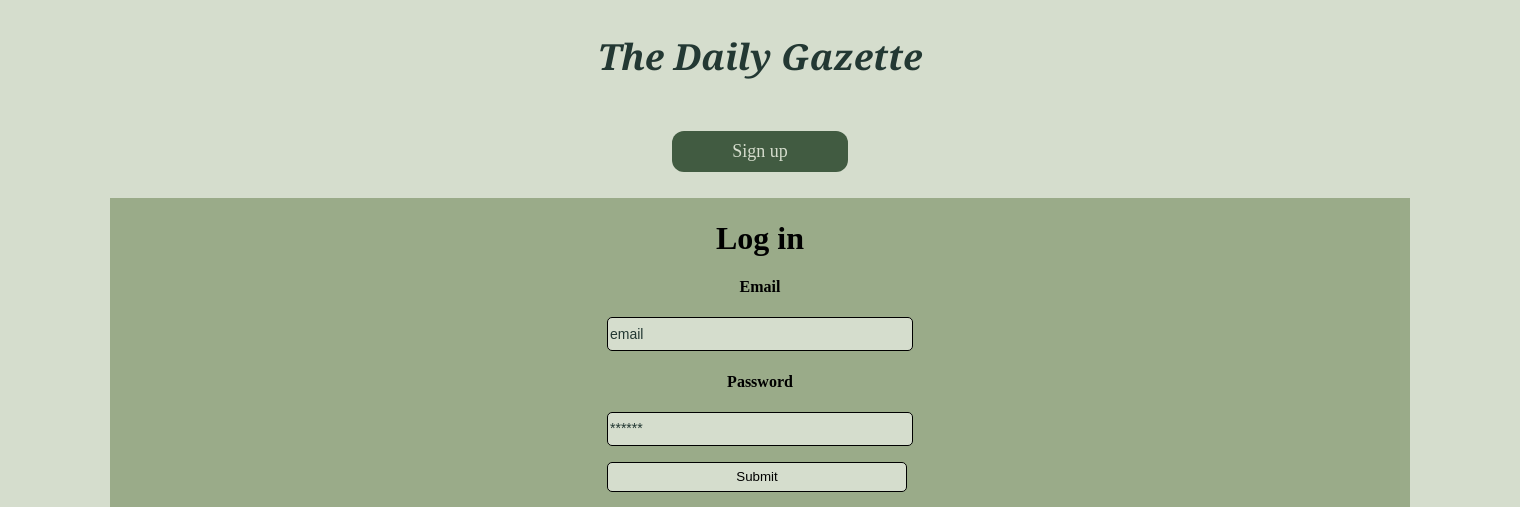
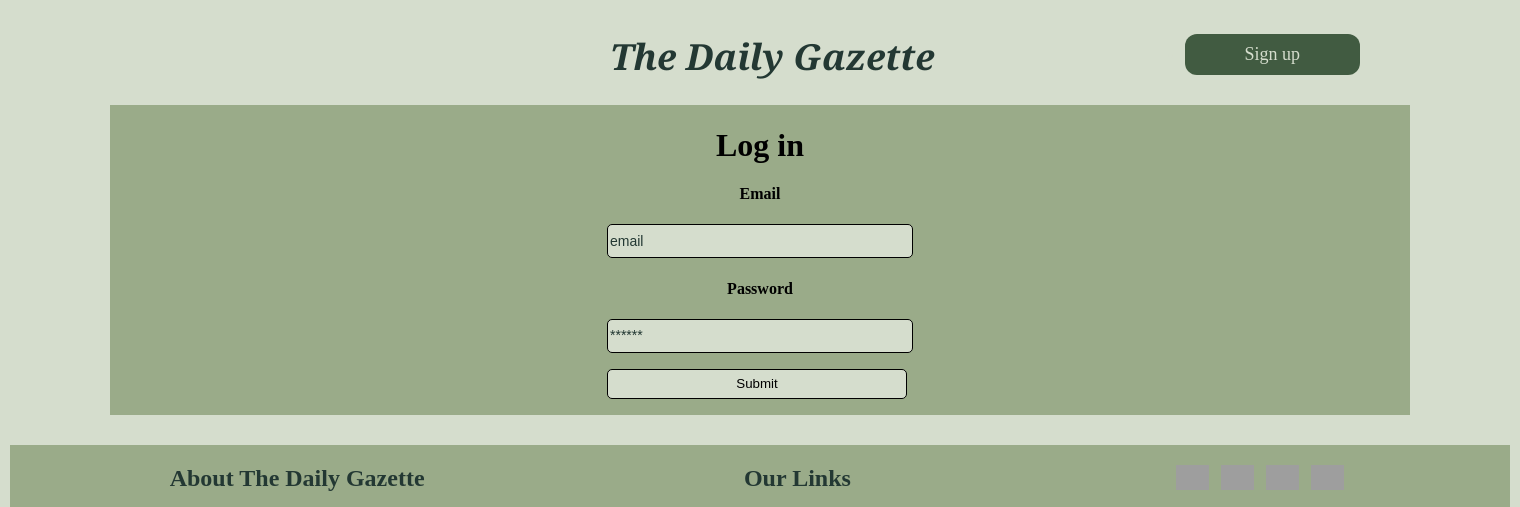
Before and after one commit to adea33/TheDailyGazette, a PHP site: page /logIn.html in a window 1520 px wide. Shown: the top 507 px of the page. Run offline with PHP 8.4, Linux system fonts and the light colour scheme; grey boxes are pictures that could not be loaded.

Commit message:
login/signin headeri

```diff
--- a/Log in/logIn.html
+++ b/Log in/logIn.html
@@ -13,9 +13,12 @@
         <div class="title">
             <a href="../Faqja e pare/The Daily Gazette.html"><h1><i>The Daily Gazette</i></h1></a>
         </div>
-        <ul class="sektoret">
-            <li class="sek" ><a href="../Sign in/signInForm.html">Sign up</a></li>
+        <div class="sektoret"></div>
+            <ul>
+                <li class="sek" ><a href="../Sign in/signInForm.html">Sign up</a></li>
             </ul>
+        </div>
+
     </header>
 
         <div class="margjina">
--- a/Log in/loginForm.css
+++ b/Log in/loginForm.css
@@ -6,18 +6,26 @@ body{
     flex-direction: column;
     flex-wrap: wrap;
 }
+header{
+    display: flex;
+    flex-direction: row;
+
+
+}
 .title{
     font-size: large;
     font-family:Georgia, 'Times New Roman', Times, serif;
     display:flex;
     justify-content: center;
+    padding-left: 500px;
     color: #233833;
 }
 .sektoret{
     display: flex;
     flex-direction: row;
-    justify-content: center;
+    justify-content: end;
     list-style: none;
+    padding-left: 200px;
 }
 .sek{
 
@@ -36,6 +44,7 @@ body{
     color: #233833;
     border: solid;
     border-color: #233833;
+    list-style: none;
 }
 a{
     text-decoration: none;
--- a/Sign in/Projekti.css
+++ b/Sign in/Projekti.css
@@ -6,18 +6,24 @@ body{
     flex-direction: column;
     flex-wrap: wrap;
 }
+header{
+    display: flex;
+    flex-direction: row;
+}
 .title{
     font-size: large;
     font-family:Georgia, 'Times New Roman', Times, serif;
     display:flex;
     justify-content: center;
     color: #233833;
+    padding-left: 550px;
 }
 .sektoret{
     display: flex;
     flex-direction: row;
     justify-content: center;
     list-style: none;
+    padding-left: 300px;
 }
 .sek{
 
```
